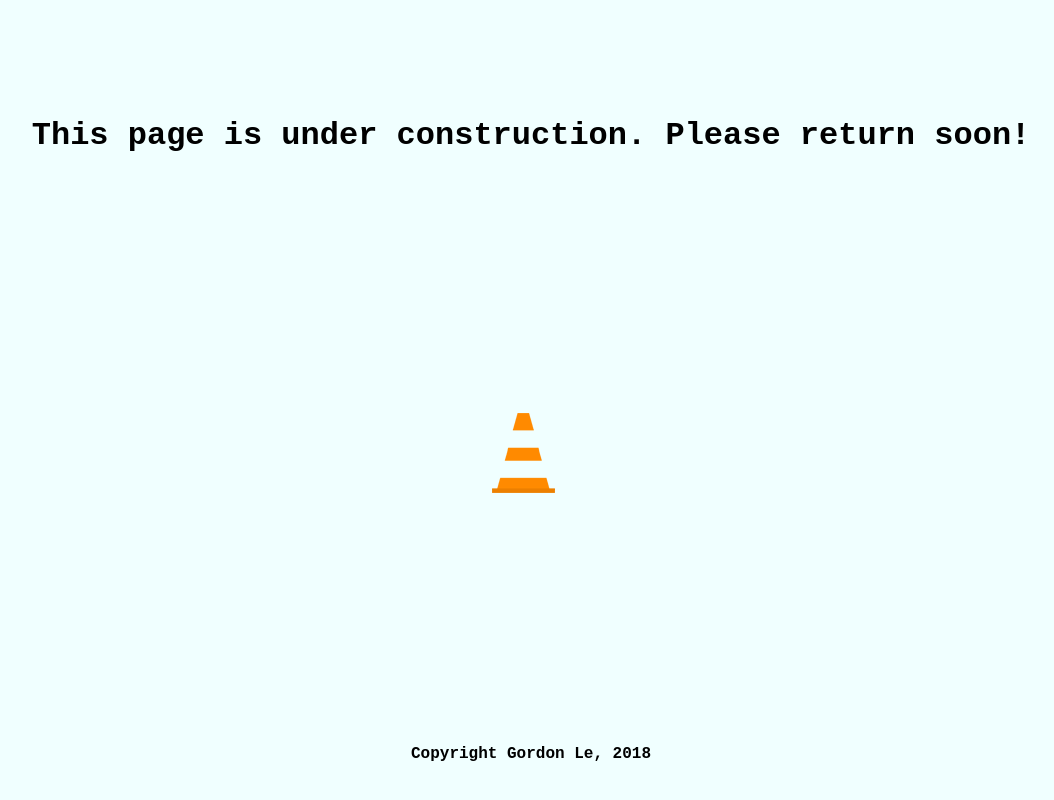
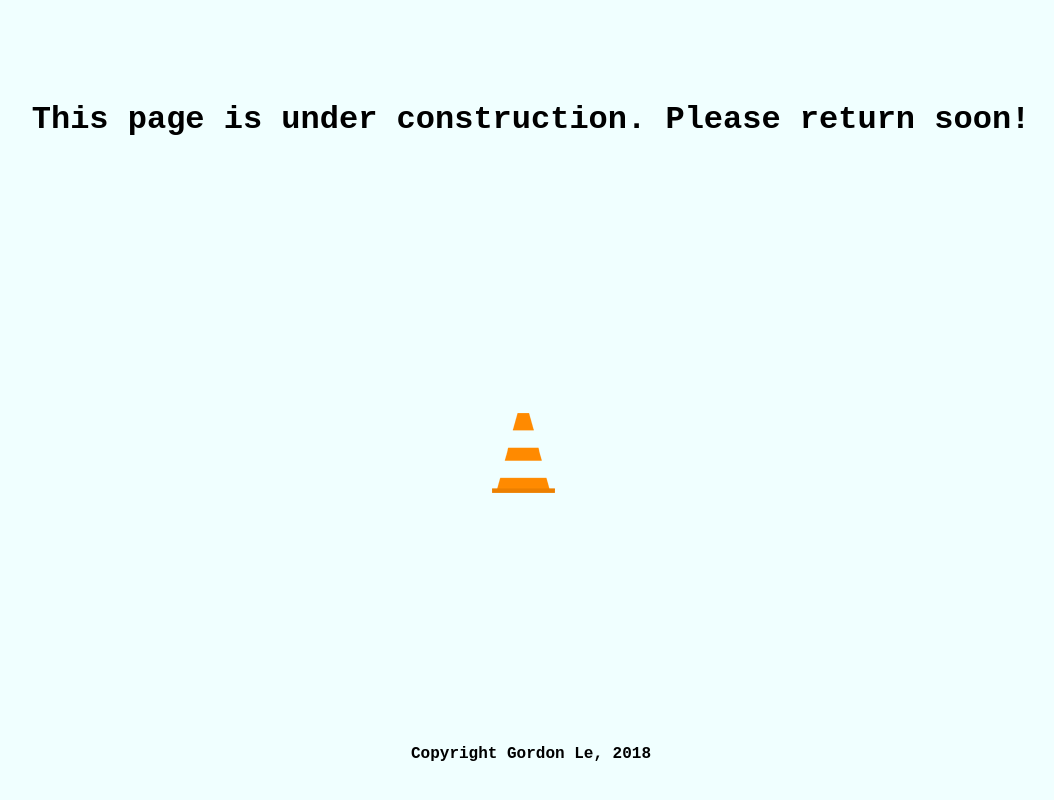
Before and after one commit to gordonle/Old-Website, a plain HTML site: page index.html in a window 1280 px wide. Shown: the whole page, without its empty margins (117-1171 px from the left). Drawn offline with Linux system fonts and the light colour scheme.

Commit message:
fixed title

```diff
--- a/gordon_le_style.css
+++ b/gordon_le_style.css
@@ -11,7 +11,7 @@ body {
 
 h1 {
     position: fixed;
-    top: 6rem;
+    top: 10vh;
     width: 100%;
 }
 
```
